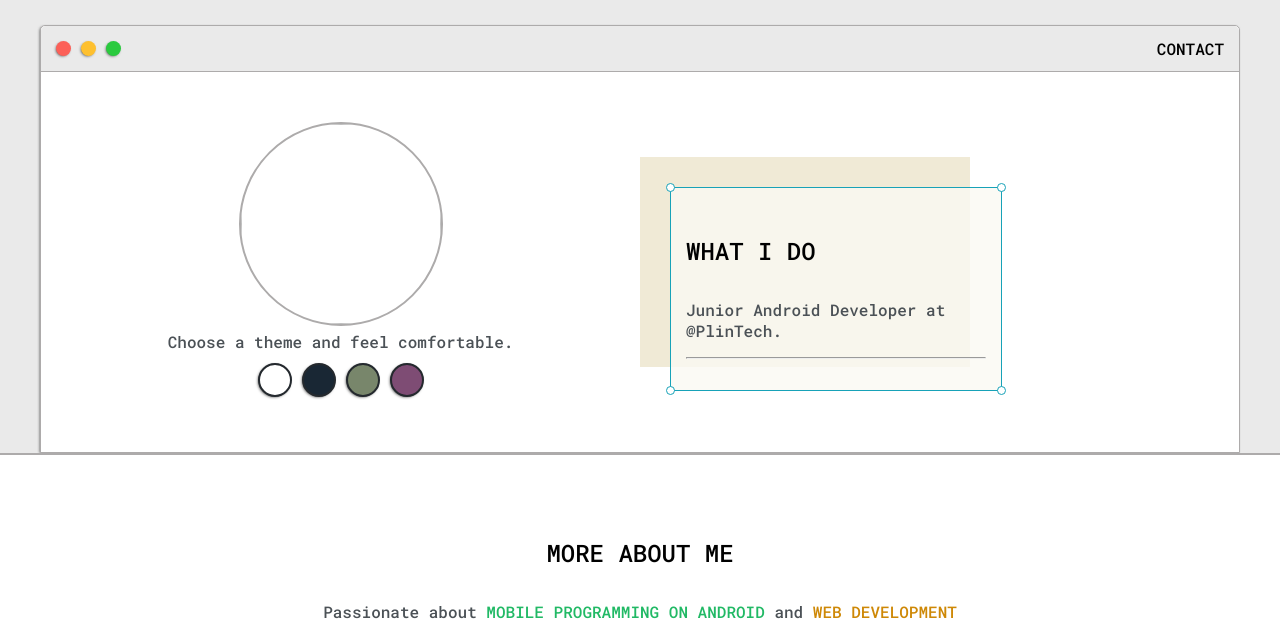
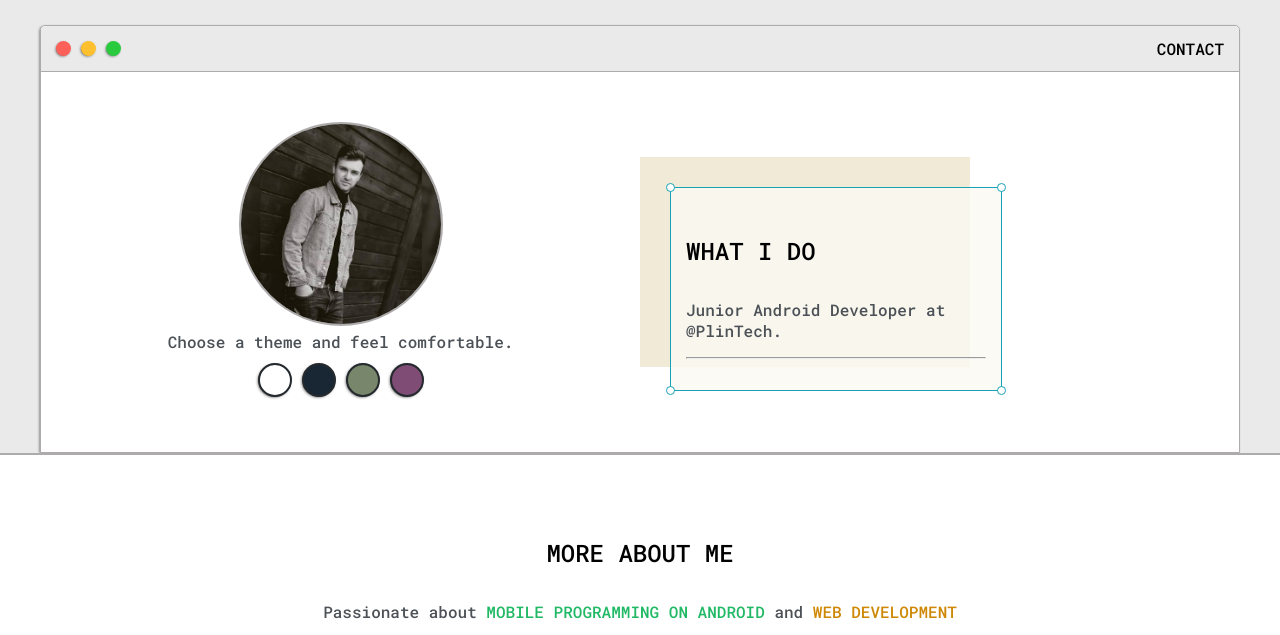
Before and after one commit to usebastian97/My-Portfolio-Website, a plain HTML site: page index.html in a window 1280 px wide. Shown: the part 142-777 px from the top of the page. Drawn offline with Linux system fonts and the light colour scheme.

Commit message:
Update index.html

```diff
--- a/index.html
+++ b/index.html
@@ -44,7 +44,7 @@
 				</div>
 
 				<div class="left-column">
-					<img id="profile_pic" src="images/sebi.jpg">
+					<img id="profile_pic" src="images/sebi.jpeg">
 					<p style="text-align: center;line-height: 0;"> Choose a theme and feel comfortable.</p>
 
 					<div id="theme-options-wrapper">
```
